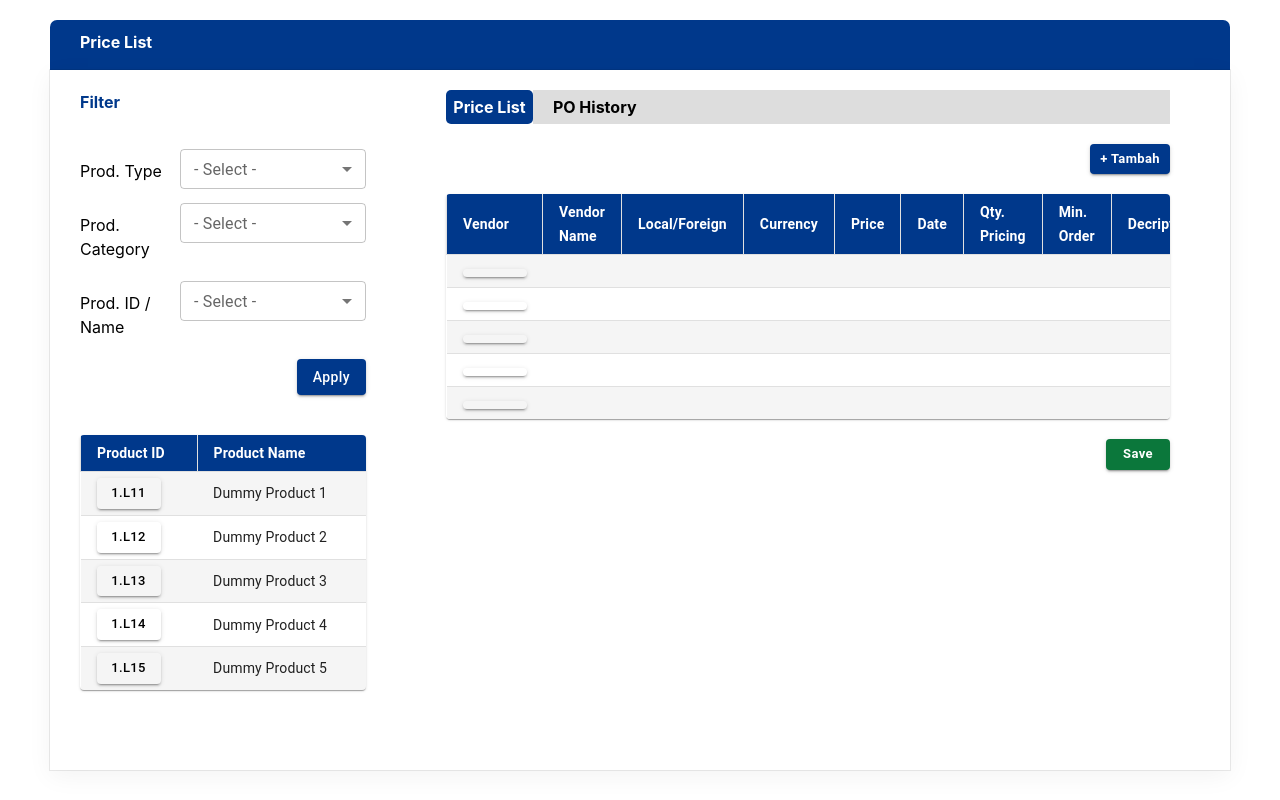
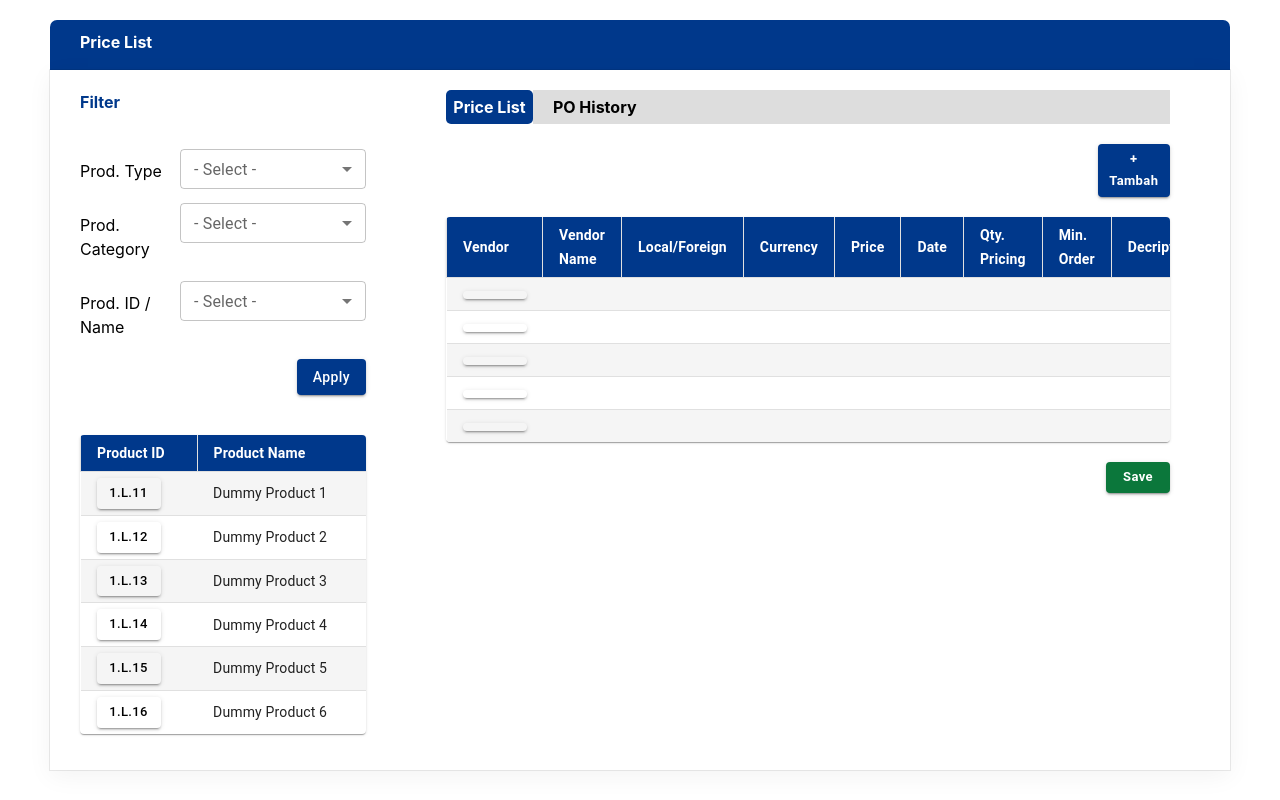
Before and after one commit to nawan44/purchase-assesment, a React (Create React App) app: page / in a window 1280 px wide. Shown: the part 239-1039 px from the top of the page. Built offline with nearby package versions, Linux system fonts and the light colour scheme.

Commit message:
Product Select

```diff
--- a/src/component/view/appBar.js
+++ b/src/component/view/appBar.js
@@ -42,7 +42,7 @@ export default function TopBar() {
         </div>
         <div
           style={{
-            float: "left",
+            float: "right",
             width: "20%",
             padding: "20px 30px",
           }}
--- a/src/component/view/childData.js
+++ b/src/component/view/childData.js
@@ -3,6 +3,11 @@ import ChildDataLeft from "./childDataLeft";
 import ChildDataRight from "./childDataRight";
 
 export default function ChildData() {
+  const [lihatData, setLihatData] = React.useState();
+  const [selectData, setSelectData] = React.useState({
+    aksiData: "",
+    itemData: "",
+  });
   return (
     <div
       style={{
@@ -21,7 +26,13 @@ export default function ChildData() {
         }}
       >
         {" "}
-        <ChildDataLeft />
+        <ChildDataLeft
+          selectData={selectData}
+          setSelectData={setSelectData}
+          lihatData={lihatData}
+          setLihatData={setLihatData}
+          itemData={selectData.itemData}
+        />
       </div>
       <div
         style={{
@@ -30,7 +41,13 @@ export default function ChildData() {
         }}
       >
         {" "}
-        <ChildDataRight />
+        <ChildDataRight
+          selectData={selectData}
+          setSelectData={setSelectData}
+          lihatData={lihatData}
+          setLihatData={setLihatData}
+          itemData={selectData.itemData}
+        />
       </div>
     </div>
   );
--- a/src/component/view/childDataLeft.js
+++ b/src/component/view/childDataLeft.js
@@ -8,13 +8,18 @@ import {
 } from "@mui/material";
 import * as React from "react";
 import ChildDataLeftTable from "./childDataLeftTable";
+import dataDummy from "../../data/dummy";
 
-export default function ChildDataLeft() {
+export default function ChildDataLeft(props) {
+  const { lihatData, setLihatData, selectData, setSelectData, itemData } =
+    props;
   const [age, setAge] = React.useState("");
 
   const handleChange = (event) => {
     setAge(event.target.value);
   };
+
+  console.log("data", dataDummy);
   return (
     <div
       style={{
@@ -168,7 +173,14 @@ export default function ChildDataLeft() {
           Apply
         </Button>
       </div>
-      <ChildDataLeftTable />
+      <ChildDataLeftTable
+        dataDummy={dataDummy}
+        selectData={selectData}
+        setSelectData={setSelectData}
+        lihatData={lihatData}
+        setLihatData={setLihatData}
+        itemData={itemData}
+      />
     </div>
   );
 }
--- a/src/component/view/childDataLeftTable.js
+++ b/src/component/view/childDataLeftTable.js
@@ -44,9 +44,18 @@ const rows = [
   createData("1.L14", "Dummy Product 4"),
   createData("1.L15", "Dummy Product 5"),
 ];
-export default function ChildDataLeftTable() {
+export default function ChildDataLeftTable(props) {
+  const {
+    dataDummy,
+    selectData,
+    setSelectData,
+    lihatData,
+    setLihatData,
+    itemData,
+  } = props;
   // const [age, setAge] = React.useState("");
 
+  console.log("selectData", selectData);
   // const handleChange = (event) => {
   //   setAge(event.target.value);
   // };
@@ -64,18 +73,29 @@ export default function ChildDataLeftTable() {
           </TableRow>
         </TableHead>
         <TableBody>
-          {rows.map((row) => (
-            <StyledTableRow key={row.productId}>
+          {/* rows.map */}
+          {dataDummy?.map((itemData) => (
+            <StyledTableRow key={itemData.productId}>
               <StyledTableCell component="th" scope="row">
                 <Button
+                  key={itemData.id}
+                  onClick={() => {
+                    setSelectData({
+                      aksiData: "lihatData",
+                      itemData,
+                    });
+                    setLihatData(true);
+                  }}
                   variant="contained"
                   style={{ background: "none", textTransform: "none" }}
                   size="small"
                 >
-                  <h5 style={{ color: "#000" }}>{row.productId}</h5>
+                  <h5 style={{ color: "#000" }}>{itemData.productId}</h5>
                 </Button>
               </StyledTableCell>
-              <StyledTableCell align="left">{row.productName}</StyledTableCell>
+              <StyledTableCell align="left">
+                {itemData.productName}
+              </StyledTableCell>
             </StyledTableRow>
           ))}
         </TableBody>
--- a/src/component/view/childDataRight.js
+++ b/src/component/view/childDataRight.js
@@ -1,8 +1,12 @@
 import * as React from "react";
 import Button from "@mui/material/Button";
 import ChildDataRightTable from "./childDataRightTable";
+import { Typography } from "@mui/material";
 
-export default function ChildDataRight() {
+export default function ChildDataRight(props) {
+  const { lihatData, setLihatData, itemData } = props;
+
+  console.log("itemData==============", itemData);
   return (
     <div
       style={{
@@ -53,6 +57,26 @@ export default function ChildDataRight() {
           textAlign: "right",
         }}
       >
+        <div
+          style={{
+            width: "90%",
+            float: "left",
+            padding: "2px 0",
+          }}
+        >
+          {lihatData && (
+            <h5
+              style={{
+                textAlign: "left",
+                fontWeight: "bold",
+                color: "#073E8B",
+              }}
+            >
+              {itemData.productId} - {itemData.productName}
+            </h5>
+          )}
+        </div>
+        <div style={{ width: "10%", float: "right" }}>
           <Button
             variant="contained"
             size="small"
@@ -65,6 +89,7 @@ export default function ChildDataRight() {
             + Tambah
           </Button>
         </div>
+      </div>
       <ChildDataRightTable />
     </div>
   );
--- /dev/null
+++ b/src/data/dummy.js
@@ -0,0 +1,98 @@
+export default [
+  {
+    productId: "1.L.11",
+    productName: "Dummy Product 1",
+    data: {
+      vendor: "vendor",
+      vendorName: "vendorName",
+      foreign: "foreign",
+      currency: "currency",
+      price: "price",
+      date: "date",
+      qty_pricing: "qty_pricing",
+      min_order: "min_order",
+      decription: "decription",
+      action: "action",
+    },
+  },
+  {
+    productId: "1.L.12",
+    productName: "Dummy Product 2",
+    data: {
+      vendor: "vendor",
+      vendorName: "vendorName",
+      foreign: "foreign",
+      currency: "currency",
+      price: "price",
+      date: "date",
+      qty_pricing: "qty_pricing",
+      min_order: "min_order",
+      decription: "decription",
+      action: "action",
+    },
+  },
+  {
+    productId: "1.L.13",
+    productName: "Dummy Product 3",
+    data: {
+      vendor: "vendor",
+      vendorName: "vendorName",
+      foreign: "foreign",
+      currency: "currency",
+      price: "price",
+      date: "date",
+      qty_pricing: "qty_pricing",
+      min_order: "min_order",
+      decription: "decription",
+      action: "action",
+    },
+  },
+  {
+    productId: "1.L.14",
+    productName: "Dummy Product 4",
+    data: {
+      vendor: "vendor",
+      vendorName: "vendorName",
+      foreign: "foreign",
+      currency: "currency",
+      price: "price",
+      date: "date",
+      qty_pricing: "qty_pricing",
+      min_order: "min_order",
+      decription: "decription",
+      action: "action",
+    },
+  },
+  {
+    productId: "1.L.15",
+    productName: "Dummy Product 5",
+    data: {
+      vendor: "vendor",
+      vendorName: "vendorName",
+      foreign: "foreign",
+      currency: "currency",
+      price: "price",
+      date: "date",
+      qty_pricing: "qty_pricing",
+      min_order: "min_order",
+      decription: "decription",
+      action: "action",
+    },
+  },
+  {
+    productId: "1.L.16",
+    productName: "Dummy Product 6",
+    data: {
+      vendor: "vendor",
+      vendorName: "vendorName",
+      foreign: "foreign",
+      currency: "currency",
+      price: "price",
+      date: "date",
+      qty_pricing: "qty_pricing",
+      min_order: "min_order",
+      decription: "decription",
+      action: "action",
+    },
+  },
+];
```
Lines whose indentation alone changed are shown as unchanged.
